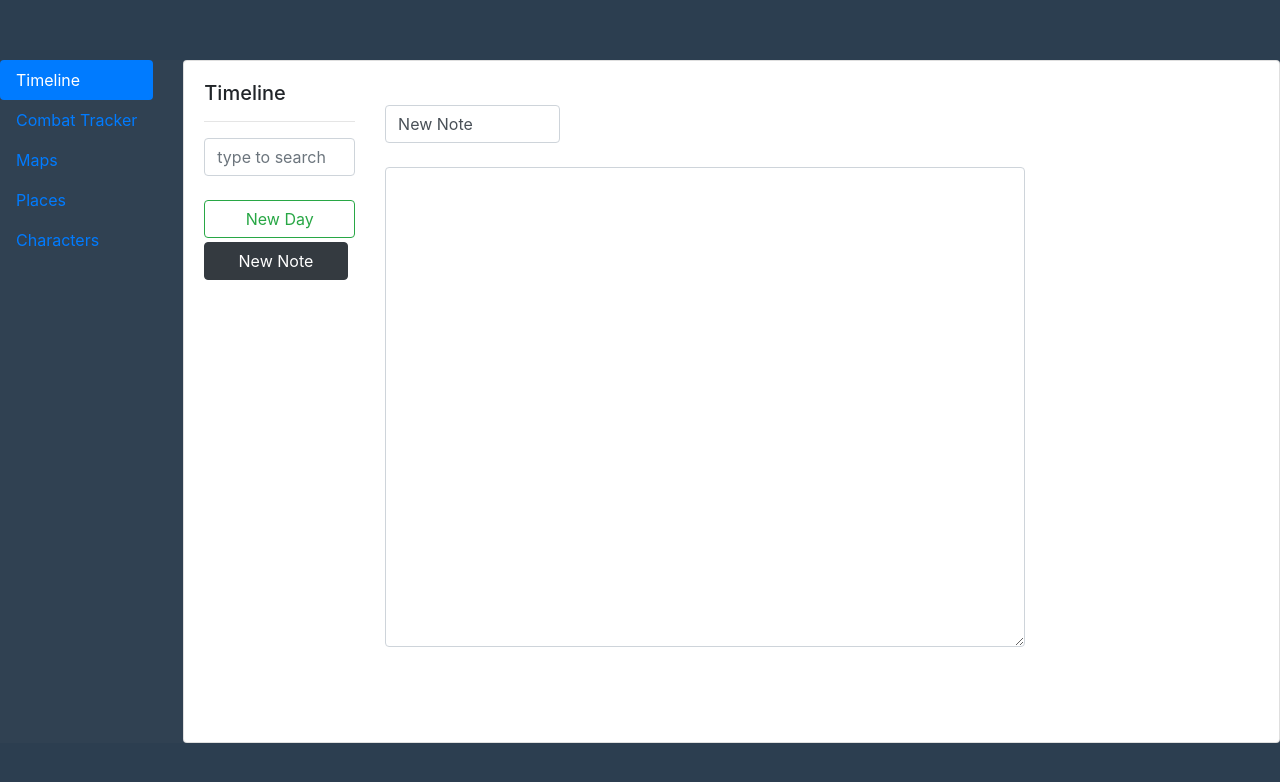
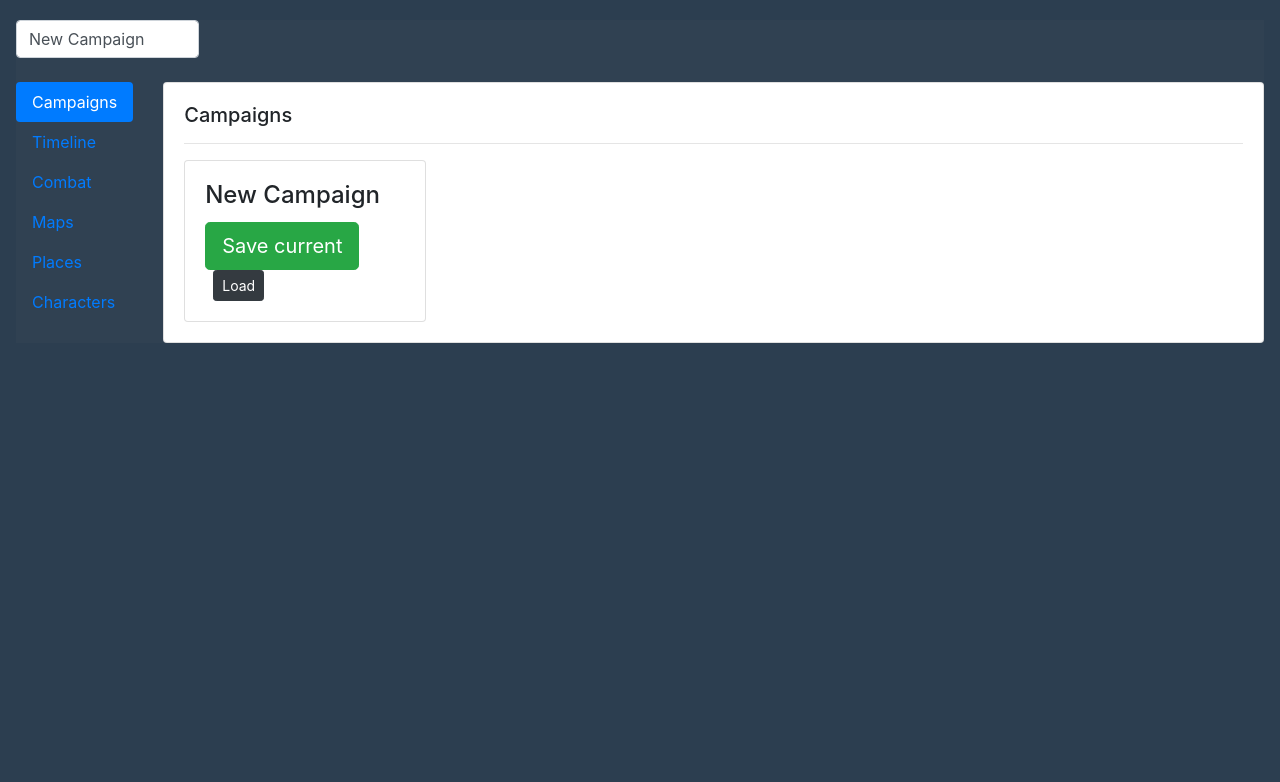
Before and after one commit to Cyan-g/DnD-tracker, a Vue app: page / in a window 1280 px wide. Shown: the top 782 px of the page. Built offline with nearby package versions, Linux system fonts and the light colour scheme.

Commit message:
timeline and saves

```diff
--- a/src/App.vue
+++ b/src/App.vue
@@ -1,13 +1,33 @@
 <template>
  <div id="app">
-  <body>
+  <body class="ml-3 mr-3">
+    <b-row>
+      <b-col cols="2">
+        <b-form-input v-model="campaign.name"></b-form-input>
+      </b-col>
+    </b-row>
+    <br>
     <b-tabs vertical pills>
+      <b-tab title="Campaigns">
+        <b-card>
+          <h5>Campaigns</h5>
+          <hr>
+          <b-row>
+            <b-col cols="3" v-for="(saveState, index) in storedCampaigns" :key="index + '_save'">
+              <b-card :title="saveState.name">
+                <b-button size="lg" variant="success" @click="saveCampaignTo(index)">Save current</b-button>
+                <b-button class="ml-2" size="sm" variant="dark" @click="loadCampaign(index)">Load</b-button>
+              </b-card>
+            </b-col>
+          </b-row>
+        </b-card>
+      </b-tab>
       <b-tab title="Timeline">
         <b-card>
           <Timeline :timeline="campaign.timeline"></Timeline>
         </b-card>
       </b-tab>
-      <b-tab title="Combat Tracker">
+      <b-tab title="Combat">
         <b-card></b-card>
       </b-tab>
       <b-tab title="Maps">
@@ -25,7 +45,7 @@
 </template>
 
 <script>
-// import _ from "lodash";
+import _ from "lodash";
 import Timeline from "./components/Timeline.vue";
 
 export default {
@@ -33,21 +53,41 @@ export default {
   components: {Timeline},
   data() {
     return {
-      campaign: null
+      campaign: null,
+      storedCampaigns: [],
+      campaignTemplate: {
+        name: "New Campaign",
+        timeline: [],
+        characters: [],
+        locations: [],
+        maps: []
+      }
     };
   },
   created() {
-    var storedCampaign = localStorage.getItem("campaign");
-    if(!storedCampaign)
-    this.campaign = {
-      timeline: [],
-      characters: [],
-      locations: [],
-      maps: []
+    this.storedCampaigns = JSON.parse(localStorage.getItem("campaigns"));
+
+    if (this.storedCampaigns && this.storedCampaigns.length > 0)
+      this.loadCampaign(0);
+    else  {
+      this.campaign = _.cloneDeep(this.campaignTemplate);
+      this.storedCampaigns = [this.campaign];
+      this.saveCampaigns();
     }
   },
 
   methods: {
+    loadCampaign(index){
+      this.campaign = _.cloneDeep(this.storedCampaigns[index]);
+    },
+    saveCampaignTo(index){
+      this.storedCampaigns[index] = _.cloneDeep(this.campaign);
+      this.saveCampaigns();
+      this.loadCampaign(index);
+    },
+    saveCampaigns(){
+      localStorage.setItem("campaigns", JSON.stringify(this.storedCampaigns));
+    }
   },
   computed: {
   },
@@ -62,7 +102,7 @@ export default {
   text-align: center;
   color: white;
   background-color: #2c3e50;
-  margin-top: 60px;
+  margin-top: 20px;
 }
 #app > * {
   background-color: #304152;
--- a/src/components/Timeline.vue
+++ b/src/components/Timeline.vue
@@ -5,26 +5,34 @@
             <b-col cols="2" >
                 <h5>Timeline</h5>
                 <hr/>
-                <b-form-input :v-model="searchQuery" placeholder="type to search"></b-form-input>
+                <b-form-input v-model="searchQuery" placeholder="type to search"></b-form-input>
                 <br>
                 <b-button
                     variant="outline-success"
                     class="mb-1"
                     style="width: 100%;"
                     @click="addNote()">
-                    New Day
+                    Add Note
                 </b-button>
 
-                <div style="overflow-y: scroll; height: 30rem;">
+                <div :key="searchQuery" style="overflow-y: scroll; height: 30rem;">
                     <div v-for="(note, index) in filteredTimeline" :key="index + '_TLN'" >
+                        <b-button-group
+                            class="mb-1"
+                            style="width: 100%;"
+                            >
                             <b-button
-                        class="mb-1"
-                        style="width: 95%;"
                                 :variant="selectedNote.date == note.date ? 'dark' : 'outline-dark'"
+                                style="width: 90%;"
                                 @click="selectNote(index)"
                                 >
                                 {{ note.date }}
                             </b-button>
+
+                            <b-button variant="outline-danger" @click="deleteNote(index, note.date)">
+                                <i class="fas fa-lg fa-times mt-2"></i>
+                            </b-button>
+                        </b-button-group>
                     </div>
                 </div>
 
@@ -66,8 +74,17 @@ export default {
         this.searchQuery = "",
         this.selectNote(0);
     },
+    deleteNote(index, name){
+        if(!confirm("Delete Note: " + name + " ?")) return;
+
+        this.timeline.splice(index, 1);
+        if(this.timeline.length == 0)
+            this.timeline.push(_.cloneDeep(this.defaultNote));
+        this.selectNote(0);
+    },
     addNote(){
         let note = _.cloneDeep(this.defaultNote);
+        note.date += " " + this.timeline.length;
         this.timeline.unshift(note);
         this.selectNote(0);
     },
@@ -77,11 +94,11 @@ export default {
   },
   computed: {
     filteredTimeline(){
-        if(!this.searchQuery) return this.timeline;
-        else return this.timeline.filter(x => {
-            x.content.toLower().includes(this.searchQuery.toLower()) ||
-            x.date.toLower().includes(this.searchQuery.toLower())
-        })
+        if(this.searchQuery.length == 0) return this.timeline;
+        else return this.timeline.filter(x =>
+            x.content.toLowerCase().includes(this.searchQuery.toLowerCase()) ||
+            x.date.toLowerCase().includes(this.searchQuery.toLowerCase())
+        )
     }
   },
 };
--- a/src/components/TimelineNote.vue
+++ b/src/components/TimelineNote.vue
@@ -3,8 +3,15 @@
         <br>
         <b-form-input style="width: 20%" v-model="note.date"></b-form-input>
         <br>
-        <b-form-textarea style="height: 30rem; width: 40rem" v-model="note.content">
-        </b-form-textarea>
+        <b-row>
+          <b-col cols="7">
+            <b-form-textarea style="height: 35rem; width: 100%" v-model="note.content">
+            </b-form-textarea>
+          </b-col>
+          <b-col cols="5">
+            <h4>Links</h4>
+          </b-col>
+        </b-row>
     </div>
 </template>-
 
```
Also changed, not shown: src/components/LinkList.vue (added). Lines whose indentation alone changed are shown as unchanged.
